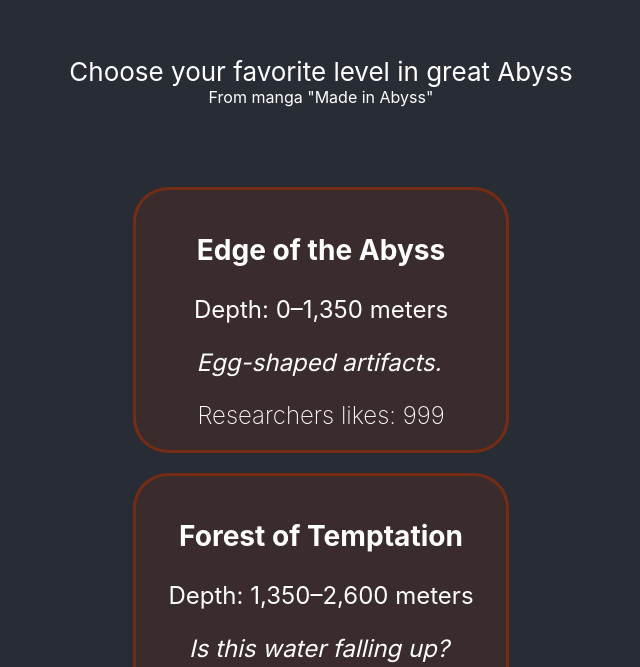
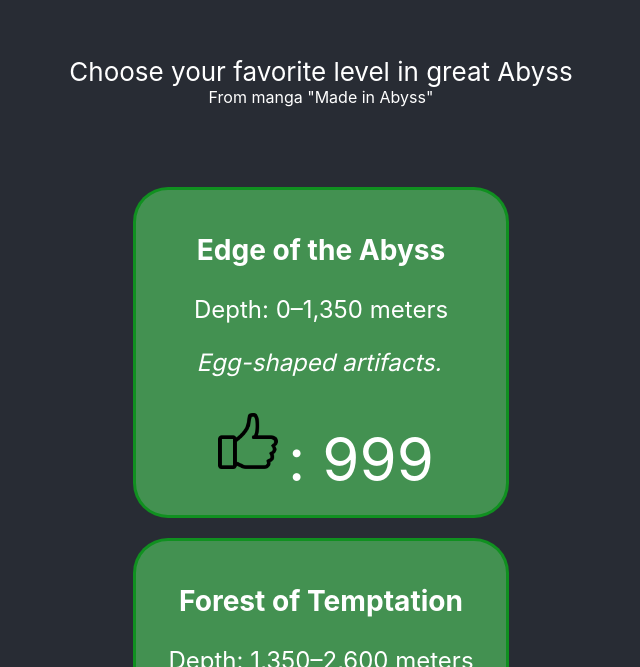
Before and after one commit to LotFullKa/ReactJsCourse, a React (Create React App) app: page / in a window 1280 px wide. Shown: the part 133-800 px from the top of the page, without its empty margins (319-959 px from the left). Built offline with nearby package versions, Linux system fonts and the light colour scheme.

Commit message:
feedback edits

```diff
--- a/src/components/App/App.js
+++ b/src/components/App/App.js
@@ -1,14 +1,19 @@
 import './App.css';
-import data from '../assets/mock-data.json'
-import { CardClass } from '../block/block';
+import data from '../../assets/mock-data.json'
+import { Card } from '../block/block';
 
 function App() {
   return (
     <div className="App">
-      <div className="App-header">Choose your favorite level in great Abyss
-      <div className='Describe'>From manga "Made in Abyss"</div>
-      </div>
-      {data.map(item => <CardClass title={item.title} depth={item.depth} text={item.describe} base_likes={item.currentLikes}/>)}
+        <div className="App-header">Choose your favorite level in great Abyss
+            <div className='Describe'>From manga "Made in Abyss"</div>
+        </div>
+        {data.map(item => <Card
+            title={item.title}
+            depth={item.depth}
+            text={item.describe}
+            currentLikes={item.currentLikes}
+        />)}
     </div>
   );
 }
--- a/src/components/block/block.jsx
+++ b/src/components/block/block.jsx
@@ -1,64 +1,16 @@
 import React from "react";
 import style from './block.module.css';
 
+import {LikeButton} from '../likeButton/likeButton'
 
-export class CardClass extends React.Component {
+export function Card(props) {
 
-    state = {
-        title: this.props.title,
-        count_of_likes: this.props.base_likes,
-        text: this.props.text,
-        depth: this.props.depth,
-        is_liked: false
-    }
-
-    inc = () => {
-        this.setState(oldState => ({
-            count_of_likes: oldState.count_of_likes + 1
-        })
-        )
-    }
-
-    dec = () => {
-        this.setState(oldState => ({
-            count_of_likes: oldState.count_of_likes - 1
-        })
-        )
-    }
-
-    pressLike = () => {
-        if (this.state.is_liked) {
-            this.dec();
-        } else {
-            this.inc();
-        }
-
-        this.setState(oldState => ({
-            is_liked: !oldState.is_liked,
-
-        })
-        )
-    }
-
-    GetCardStyle = () => {
-        if (this.state.is_liked) {
-            return style.card + ' ' + style.pressed;
-        } else {
-            return style.card + ' ' + style.unpressed;
-        }
-    }
-
-    render() {
-        return(
-            <div className={this.GetCardStyle()}
-                 onClick={this.pressLike}>
-                <h3>{this.state.title}</h3>
-                <p> Depth: {this.state.depth}</p>
-                <p className={style.text}> {this.state.text}</p>
-                <div className={style.num}>
-                    Researchers likes: {this.state.count_of_likes}
-                </div>
-            </div>
-        )
-    }
+    return (
+        <div className={style.card}>
+            <h3>{props.title}</h3>
+            <p> Depth: {props.depth}</p>
+            <p className={style.text}>{props.text}</p>
+            <LikeButton currentLikes={props.currentLikes}></LikeButton>
+        </div>
+    )
 }
--- a/src/components/block/block.module.css
+++ b/src/components/block/block.module.css
@@ -1,5 +1,5 @@
 .card {
-    background-color: #882e0e30;
+    background-color: #5ae56a8c;
 
     width:330px;
 
@@ -7,7 +7,7 @@
     margin-left: auto;
     margin-right: auto;
 
-    border: 3px solid #882f0ec0;
+    border: 3px solid #009011c0;
     border-radius: 35px;
 
     padding: 20px;
--- /dev/null
+++ b/src/components/likeButton/likeButton.jsx
@@ -0,0 +1,29 @@
+import React, { useState } from "react";
+import style from './likeButton.module.css'
+import likeImg from '../../assets/like.png'
+
+
+export function LikeButton({currentLikes}) {
+    const [isLiked, setCounter] = useState(false)
+
+    const [buttonStyle, changeButtonStyle] = useState(style.unliked)
+
+    const press = () => {
+        setCounter(oldVal => !oldVal)
+        if (!isLiked) {
+            console.log("liked style")
+            changeButtonStyle(style.liked)
+        } else {
+            changeButtonStyle(style.unliked)
+        }
+    }
+
+
+
+    return (
+        <div onClick={press}>
+            <img className={buttonStyle} src={likeImg} alt="like" />
+            <div className={style.likeCount}> : {currentLikes + isLiked}</div>
+        </div>
+    )
+}
--- /dev/null
+++ b/src/components/likeButton/likeButton.module.css
@@ -0,0 +1,18 @@
+.image {
+    width: 80px;
+}
+
+.likeCount {
+    font-size: 60px;
+    display: inline-block;
+}
+
+.liked {
+    width: 80px;
+    transform: rotate(-15deg);
+
+}
+
+.unliked {
+    width: 80px;
+}
```
Also changed, not shown: src/assets/like.jpg (renamed from src/components/assets/like.jpg), src/assets/like.png (renamed from src/components/assets/like.png), src/assets/mock-data.json (renamed from src/components/assets/mock-data.json).
